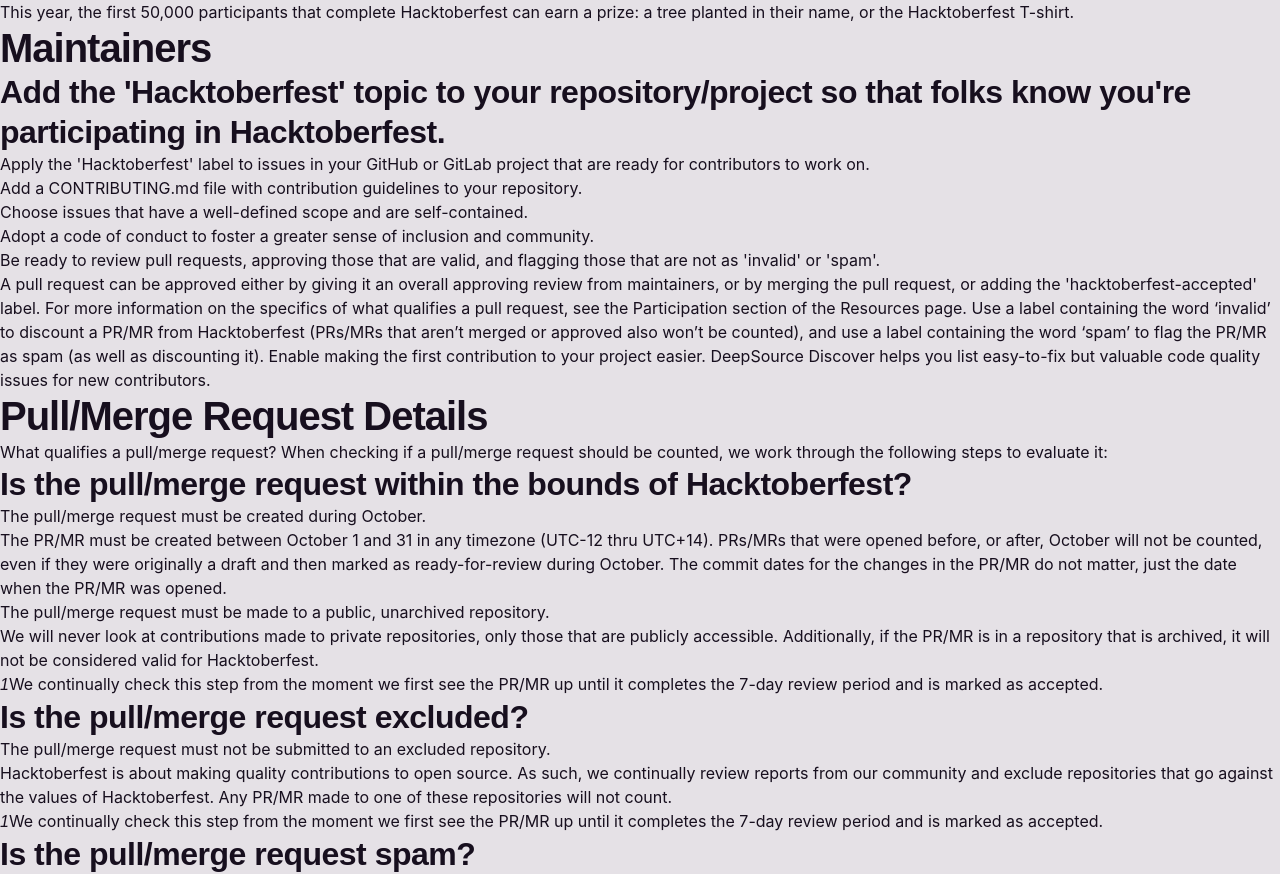
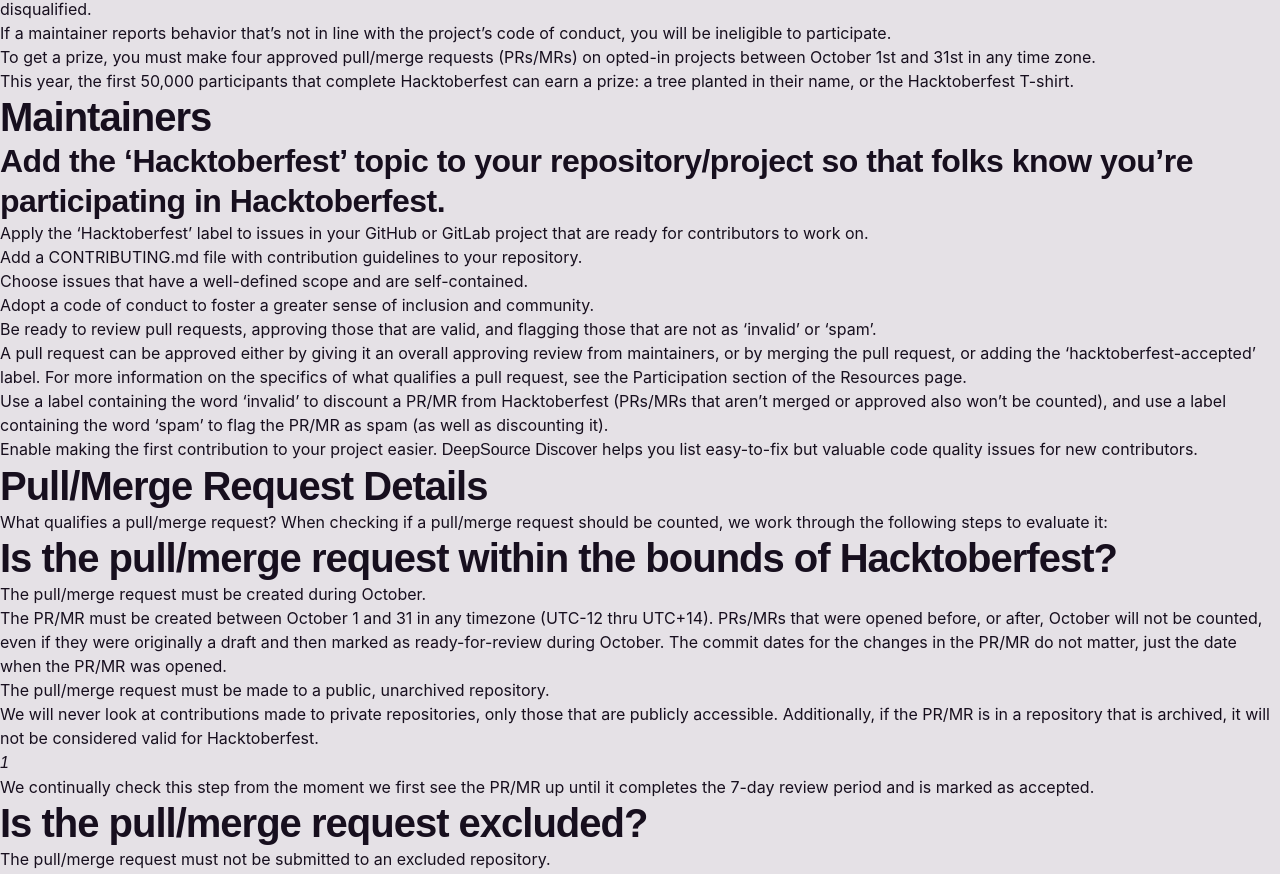
Before and after one commit to Hacktoberfest/hacktoberfest-2022, a Next.js app: page /resources in a window 1280 px wide. Shown: the part 1755-2629 px from the top of the page. Built offline with nearby package versions, Linux system fonts and the light colour scheme.

Commit message:
Markdown content for resources

```diff
--- a/package.json
+++ b/package.json
@@ -22,7 +22,9 @@
   },
   "homepage": "https://github.com/Hacktoberfest/hacktoberfest-2022#readme",
   "dependencies": {
+    "html-react-parser": "^3.0.4",
     "knuth-shuffle": "^1.0.8",
+    "markdown-it": "^13.0.1",
     "next": "12.2.4",
     "node-fetch": "^3.2.10",
     "react": "18.2.0",
--- /dev/null
+++ b/src/components/markdown.js
@@ -0,0 +1,16 @@
+import htmlReactParser, { domToReact } from 'html-react-parser';
+import markdownIt from 'markdown-it';
+import Link from 'next/link';
+
+const markdown = markdownIt({ typographer: true });
+
+const parse = html => htmlReactParser(html, {
+    replace: ({ type, name, attribs, children }) => {
+        if (type === 'tag' && name === 'a' && attribs.href) return <Link {...attribs}>{domToReact(children)}</Link>;
+    },
+});
+
+export const Markdown = ({ string }) => parse(markdown.render(string));
+
+export const MarkdownInline = ({ string, as: Component = 'p' }) =>
+    <Component>{parse(markdown.renderInline(string))}</Component>;
--- a/src/pages/resources.js
+++ b/src/pages/resources.js
@@ -1,14 +1,15 @@
 import { values, quality, spam, contributors, maintainers, prMrDetails } from 'lib/resources';
+import { MarkdownInline, Markdown } from 'components/Markdown';
 
-const ContentSections = ({ sections, titleAs: Title = 'h3', contentAs: Content = 'p' }) => sections.map(section => (
+const ContentSections = ({ sections, titleAs = 'h3' }) => sections.map(section => (
     <div key={ section.title || section.content }>
-        { section.title && <Title>{ section.title }</Title> }
-        { section.content && <Content>{ section.content }</Content> }
+        { section.title && <MarkdownInline string={ section.title } as={ titleAs } /> }
+        { section.content && <Markdown string={ section.content } /> }
         { section.items && (
             <ul>
                 { section.items.map(item => (
                     <li key={ item }>
-                        <p>{ item }</p>
+                        <Markdown string={ item } />
                     </li>
                 )) }
             </ul>
@@ -22,44 +23,42 @@
             <h1>Resources</h1>
 
             <div>
-                <h2>{ values.title }</h2>
+                <MarkdownInline string={ values.title } as="h2" />
                 <ContentSections sections={ values.sections } />
             </div>
 
             <div>
-                <h2>{ quality.title }</h2>
+                <MarkdownInline string={ quality.title } as="h2" />
                 <ContentSections sections={ quality.sections } />
             </div>
 
             <div>
-                <h2>{ spam.title }</h2>
+                <MarkdownInline string={ spam.title } as="h2" />
                 <ContentSections sections={ spam.sections } />
-                <p><b><i>{ spam.moto }</i></b></p>
-                <p>{ spam.report }</p>
+                <p><b><MarkdownInline string={ spam.motto } as="i" /></b></p>
+                <MarkdownInline string={ spam.report } />
             </div>
 
             <div>
-                <h2>{ contributors.title }</h2>
+                <MarkdownInline string={ contributors.title } as="h2" />
                 <ContentSections sections={ contributors.sections } />
             </div>
 
             <div>
-                <h2>{ maintainers.title }</h2>
+                <MarkdownInline string={ maintainers.title } as="h2" />
                 <ContentSections sections={ maintainers.sections } />
             </div>
 
             <div>
-                <h2>{ prMrDetails.title }</h2>
-                <p>{ prMrDetails.content }</p>
+                <MarkdownInline string={ prMrDetails.title } as="h2" />
+                <Markdown string={ prMrDetails.content } />
                 { prMrDetails.sections.map(section => (
                     <div key={ section.title }>
-                        <h3>{ section.title }</h3>
+                        <MarkdownInline string={ section.title } as="h2" />
                         <ContentSections sections={ section.items } titleAs='p' />
                         <div>
-                            <p>
-                                <i>{ section.check.type }</i>
-                                { section.check.content }
-                            </p>
+                            <p><i>{ section.check.type }</i></p>
+                            <Markdown string={ section.check.content } />
                         </div>
                     </div>
                 )) }
```
Also changed, not shown: src/lib/resources.js, 1 other file (tests, documents, lock files or other folders).
